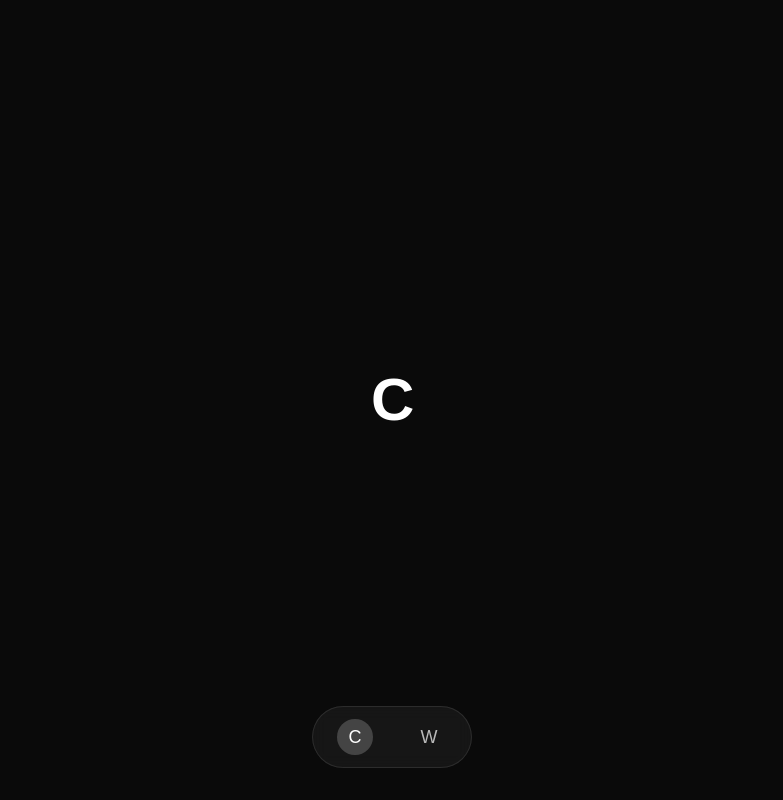
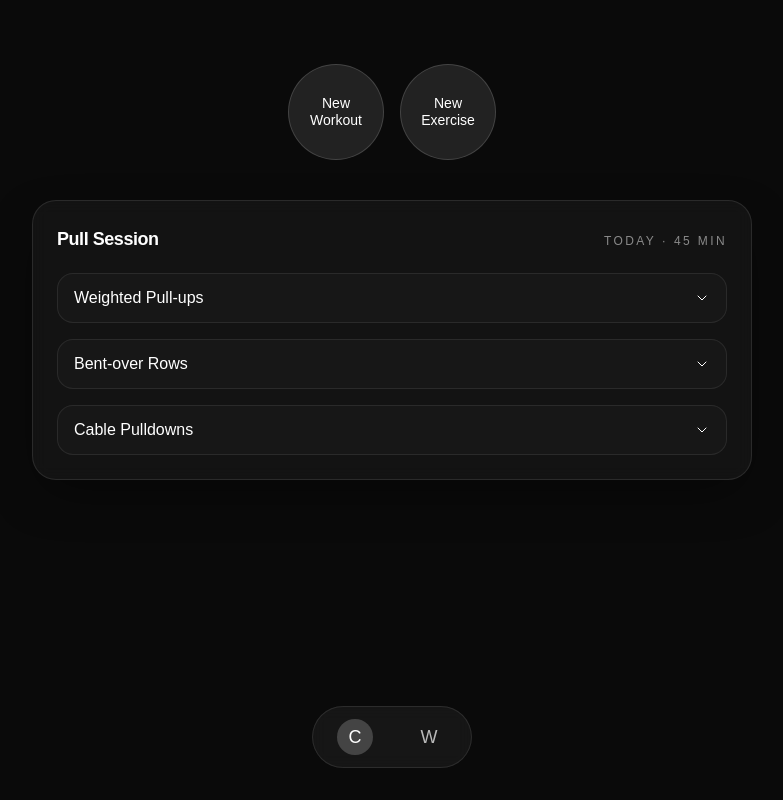
Before and after one commit to ddenglts/bestgymapp, a Next.js app: page / in a window 1280 px wide. Shown: the whole page, without its empty margins (248-1031 px from the left). Built offline with nearby package versions, Linux system fonts and the light colour scheme.

Commit message:
created basic list of workouts

```diff
--- a/src/app/layout.tsx
+++ b/src/app/layout.tsx
@@ -28,9 +28,11 @@ export default function RootLayout({
       <body
         className={`${geistSans.variable} ${geistMono.variable} antialiased`}
       >
-        <div className="relative flex min-h-screen items-center justify-center overflow-hidden bg-[#0a0a0a] text-white">
+        <div className="relative min-h-screen overflow-hidden bg-[#0a0a0a] text-white">
           <div className="pointer-events-none absolute inset-0 -z-10 bg-[radial-gradient(circle_at_top,_rgba(255,255,255,0.08),_transparent_60%)]" />
-          {children}
+          <main className="relative mx-auto flex min-h-screen w-full max-w-3xl flex-col items-center px-6 pb-40 pt-16">
+            {children}
+          </main>
           <NavBar />
         </div>
       </body>
--- a/src/app/page.tsx
+++ b/src/app/page.tsx
@@ -1,5 +1,26 @@
+import { CircleButton } from "@/components/ui/circle-button";
+import { WorkoutCard } from "@/components/workout-card";
+
 export default function Home() {
+  const sampleWorkout = {
+    title: "Pull Session",
+    meta: "Today · 45 min",
+    exercises: [
+      { name: "Weighted Pull-ups", detail: "4 sets · RPE 8 · 45 lb" },
+      { name: "Bent-over Rows", detail: "3 sets · 8 reps · 135 lb" },
+      { name: "Cable Pulldowns", detail: "3 sets · 12 reps · 90 lb" },
+    ],
+  };
+
   return (
-    <h1 className="text-5xl font-semibold tracking-tight sm:text-6xl">C</h1>
+    <section className="flex w-full flex-1 flex-col items-center gap-10">
+      <div className="flex flex-wrap items-center justify-center gap-4">
+        <CircleButton>New Workout</CircleButton>
+        <CircleButton>New Exercise</CircleButton>
+      </div>
+      <div className="flex w-full flex-col gap-4">
+        <WorkoutCard {...sampleWorkout} />
+      </div>
+    </section>
   );
 }
--- a/src/app/workout/page.tsx
+++ b/src/app/workout/page.tsx
@@ -1,5 +1,7 @@
 export default function WorkoutPage() {
   return (
-    <h1 className="text-5xl font-semibold tracking-tight sm:text-6xl">W</h1>
+    <section className="flex w-full flex-1 items-center justify-center">
+      <h1 className="text-5xl font-semibold tracking-tight sm:text-6xl">W</h1>
+    </section>
   );
 }
--- /dev/null
+++ b/src/components/ui/circle-button.tsx
@@ -0,0 +1,22 @@
+import { ButtonHTMLAttributes } from "react";
+import { cn } from "@/lib/utils";
+
+type CircleButtonProps = ButtonHTMLAttributes<HTMLButtonElement>;
+
+export function CircleButton({
+  className,
+  children,
+  ...props
+}: CircleButtonProps) {
+  return (
+    <button
+      className={cn(
+        "flex h-24 w-24 items-center justify-center rounded-full border border-white/15 bg-white/10 px-4 text-center text-sm font-medium leading-tight text-white transition hover:bg-white/20 focus-visible:outline-none focus-visible:ring-2 focus-visible:ring-white/40",
+        className,
+      )}
+      {...props}
+    >
+      {children}
+    </button>
+  );
+}
--- /dev/null
+++ b/src/components/workout-card.tsx
@@ -0,0 +1,87 @@
+'use client';
+
+import { useState } from "react";
+
+type Exercise = {
+  name: string;
+  detail: string;
+};
+
+type WorkoutCardProps = {
+  title: string;
+  meta?: string;
+  exercises: Exercise[];
+};
+
+export function WorkoutCard({ title, meta, exercises }: WorkoutCardProps) {
+  const [expanded, setExpanded] = useState<number[]>([]);
+
+  const toggleExercise = (index: number) => {
+    setExpanded((prev) =>
+      prev.includes(index)
+        ? prev.filter((value) => value !== index)
+        : [...prev, index],
+    );
+  };
+
+  return (
+    <article className="w-full rounded-3xl border border-white/10 bg-white/[0.04] p-6 shadow-[0_18px_50px_-15px_rgba(0,0,0,0.55)] backdrop-blur">
+      <div className="mb-5 flex items-baseline justify-between gap-4">
+        <h2 className="text-lg font-semibold tracking-tight text-white">
+          {title}
+        </h2>
+        {meta ? (
+          <span className="text-xs uppercase tracking-[0.2em] text-white/50">
+            {meta}
+          </span>
+        ) : null}
+      </div>
+      <div className="flex flex-col gap-4">
+        {exercises.map((exercise, index) => {
+          const isOpen = expanded.includes(index);
+
+          return (
+            <div
+              key={exercise.name}
+              className="rounded-2xl border border-white/8 bg-white/[0.02] px-4 py-3"
+            >
+              <button
+                type="button"
+                onClick={() => toggleExercise(index)}
+                className="flex w-full items-center justify-between gap-4 text-left font-medium text-white transition hover:opacity-90 focus-visible:outline-none focus-visible:ring-2 focus-visible:ring-white/40"
+                aria-expanded={isOpen}
+              >
+                <span>{exercise.name}</span>
+                <svg
+                  aria-hidden="true"
+                  width="16"
+                  height="16"
+                  viewBox="0 0 24 24"
+                  fill="none"
+                  className={`transition-transform ${isOpen ? "rotate-180" : ""}`}
+                >
+                  <path
+                    d="M6 9l6 6 6-6"
+                    stroke="currentColor"
+                    strokeWidth="1.5"
+                    strokeLinecap="round"
+                    strokeLinejoin="round"
+                  />
+                </svg>
+              </button>
+              <div
+                className={`grid transition-[grid-template-rows,opacity] duration-200 ease-out ${
+                  isOpen ? "grid-rows-[1fr] opacity-100" : "grid-rows-[0fr] opacity-0"
+                }`}
+              >
+                <div className="overflow-hidden">
+                  <p className="mt-2 text-sm text-white/70">{exercise.detail}</p>
+                </div>
+              </div>
+            </div>
+          );
+        })}
+      </div>
+    </article>
+  );
+}
--- /dev/null
+++ b/src/lib/utils.ts
@@ -0,0 +1,3 @@
+export function cn(...values: Array<string | false | null | undefined>) {
+  return values.filter(Boolean).join(" ");
+}
```
